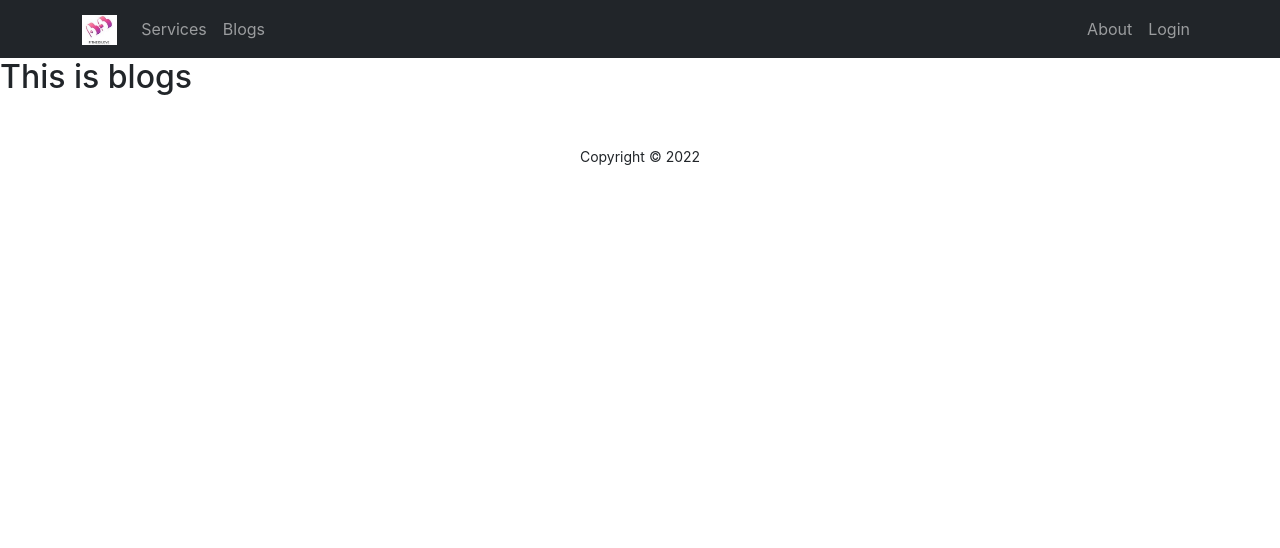
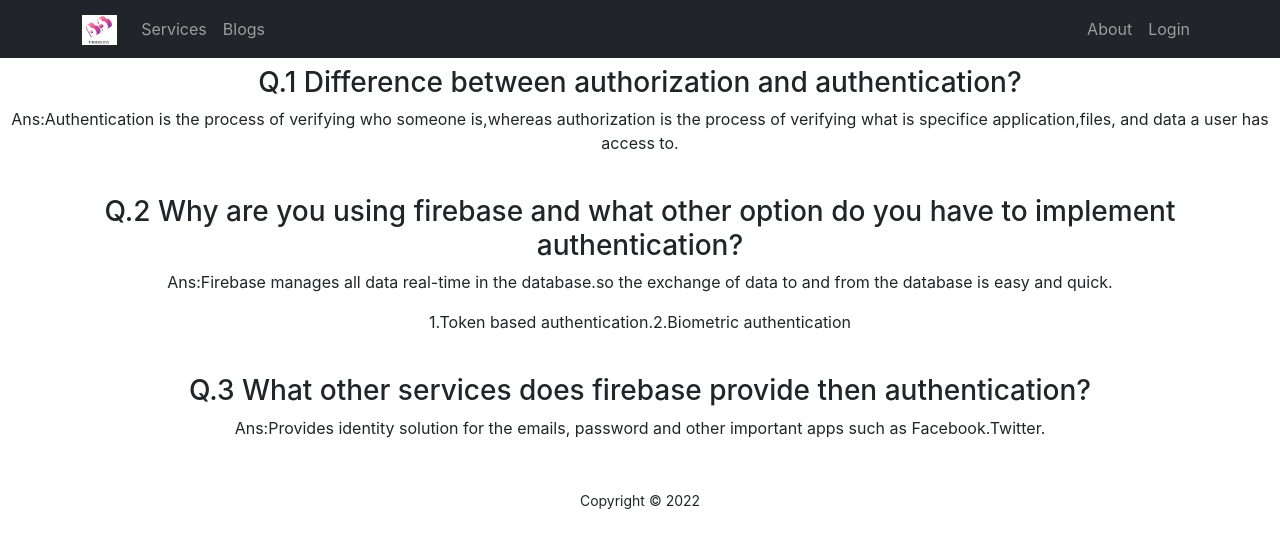
Before and after one commit to Ummepinki/fitness-lover-website, a React (Create React App) app: page /blogs in a window 1280 px wide. Shown: the top 548 px of the page. Built offline with nearby package versions, Linux system fonts and the light colour scheme.

Commit message:
question added blogs component

```diff
--- a/src/App.js
+++ b/src/App.js
@@ -2,9 +2,11 @@
 import { Route, Routes } from 'react-router-dom';
 import About from './Pages/About/About';
 import Blogs from './Pages/Blogs/Blogs';
+import Checkout from './Pages/Checkout/Checkout/Checkout';
 import Home from './Pages/Home/Home/Home';
 import Login from './Pages/Login/Login/Login';
 import Register from './Pages/Register/Register/Register';
+import RequireAuth from './Pages/RequiredAuth/RequiredAuth/RequiredAuth';
 import Footer from './Pages/Shared/Footer/Footer';
 import Header from './Pages/Shared/Header/Header';
 
@@ -17,6 +19,9 @@
         <Route path="/blogs" element={<Blogs></Blogs>}></Route>
         <Route path="/about" element={<About></About>}></Route>
         <Route path="/login" element={<Login></Login>}></Route>
+        <Route path="/checkout" element={<RequireAuth>
+          <Checkout></Checkout>
+        </RequireAuth>}></Route>
         <Route path="/register" element={<Register></Register>}></Route>
       </Routes>
       <Footer></Footer>
--- a/src/Pages/About/About.js
+++ b/src/Pages/About/About.js
@@ -2,8 +2,13 @@
 
 const About = () => {
     return (
-        <div>
-            <h2> This is about</h2>
+        <div className='text-center mt-5'>
+            <h2>Umme Salma Pinki</h2>
+
+            <p>Goal is very important in life.My goal is web developer.
+                My first aim in my life is not to do any such activity which harms the liberty of others.
+                I shall never become corrupt and shall never tolerate corruption among others. I shall always be just and fair to others. In every action I will always keep the interest of the community before my personal interest.
+            </p>
         </div>
     );
 };
--- a/src/Pages/Blogs/Blogs.js
+++ b/src/Pages/Blogs/Blogs.js
@@ -2,8 +2,16 @@
 
 const Blogs = () => {
     return (
-        <div>
-            <h2>This is blogs</h2>
+        <div className='text-center mt-2'>
+            <h3>Q.1 Difference between authorization and authentication?</h3>
+            <p>Ans:Authentication is the process of verifying who someone is,whereas authorization is the process of verifying what is specifice application,files, and data a user has access to.</p>
+            <br />
+            <h3>Q.2 Why are you using firebase and what other option do you have to implement authentication?</h3>
+            <p>Ans:Firebase manages all data real-time in the database.so the exchange of data to and from the database is easy and quick.</p>
+            <p>1.Token based authentication.2.Biometric authentication </p>
+            <br />
+            <h3>Q.3 What other services does firebase provide  then authentication?</h3>
+            <p>Ans:Provides identity solution for the emails, password and other important apps such as  Facebook.Twitter.</p>
         </div>
     );
 };
--- /dev/null
+++ b/src/Pages/Checkout/Checkout/Checkout.js
@@ -0,0 +1,11 @@
+import React from 'react';
+
+const Checkout = () => {
+    return (
+        <div>
+            <h2>Please Checkout your booking</h2>
+        </div>
+    );
+};
+
+export default Checkout;
--- a/src/Pages/Login/Login/Login.js
+++ b/src/Pages/Login/Login/Login.js
@@ -1,16 +1,33 @@
 import React, { useRef } from 'react';
 import { Button, Form } from 'react-bootstrap';
-import { Link, useNavigate } from 'react-router-dom';
+import { Link, useLocation, useNavigate } from 'react-router-dom';
+import auth from '../../../firebase.init';
+import { useSignInWithEmailAndPassword } from 'react-firebase-hooks/auth';
 const Login = () => {
     const emailRef = useRef('');
     const passwordRef = useRef('');
     const navigate = useNavigate();
+    const location = useLocation();
+
+    let from = location.state?.from?.pathname || "/";
+
+    const [
+        signInWithEmailAndPassword,
+        user,
+        loading,
+        error,
+    ] = useSignInWithEmailAndPassword(auth);
+
+    if (user) {
+        navigate(from, { replace: true });
+    }
 
     const handleSubmit = event => {
         event.preventDefault();
         const email = emailRef.current.value;
         const password = passwordRef.current.value;
         console.log(email, password);
+        signInWithEmailAndPassword(email, password);
 
     }
 
--- /dev/null
+++ b/src/Pages/RequiredAuth/RequiredAuth/RequiredAuth.js
@@ -0,0 +1,15 @@
+import React from 'react';
+import { useAuthState } from 'react-firebase-hooks/auth';
+import { Navigate, useLocation } from 'react-router-dom';
+import auth from '../../../firebase.init';
+
+const RequireAuth = ({ children }) => {
+    const [user] = useAuthState(auth);
+    const location = useLocation();
+    if (!user) {
+        return <Navigate to="/login" state={{ from: location }} replace />;
+    }
+    return children;
+};
+
+export default RequireAuth;
```
Also changed, not shown: 1 other file (tests, documents, lock files or other folders).
